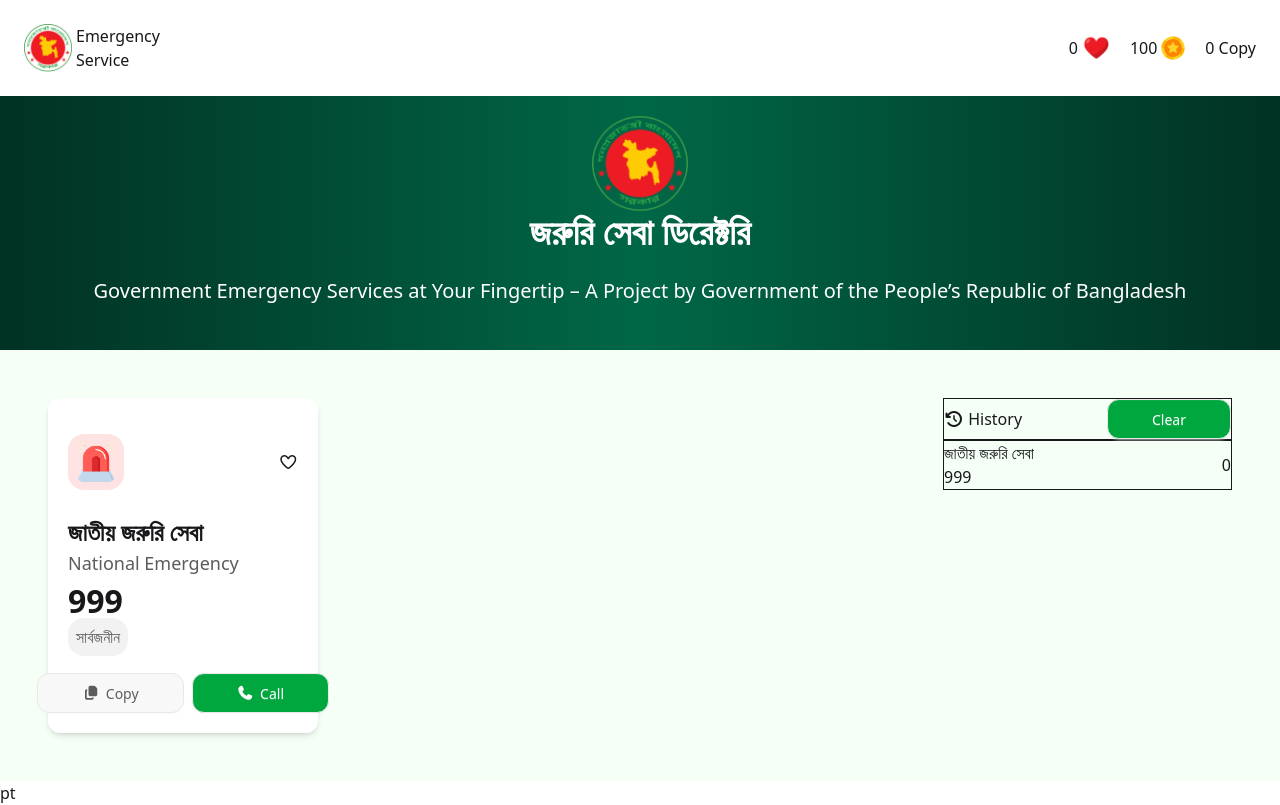
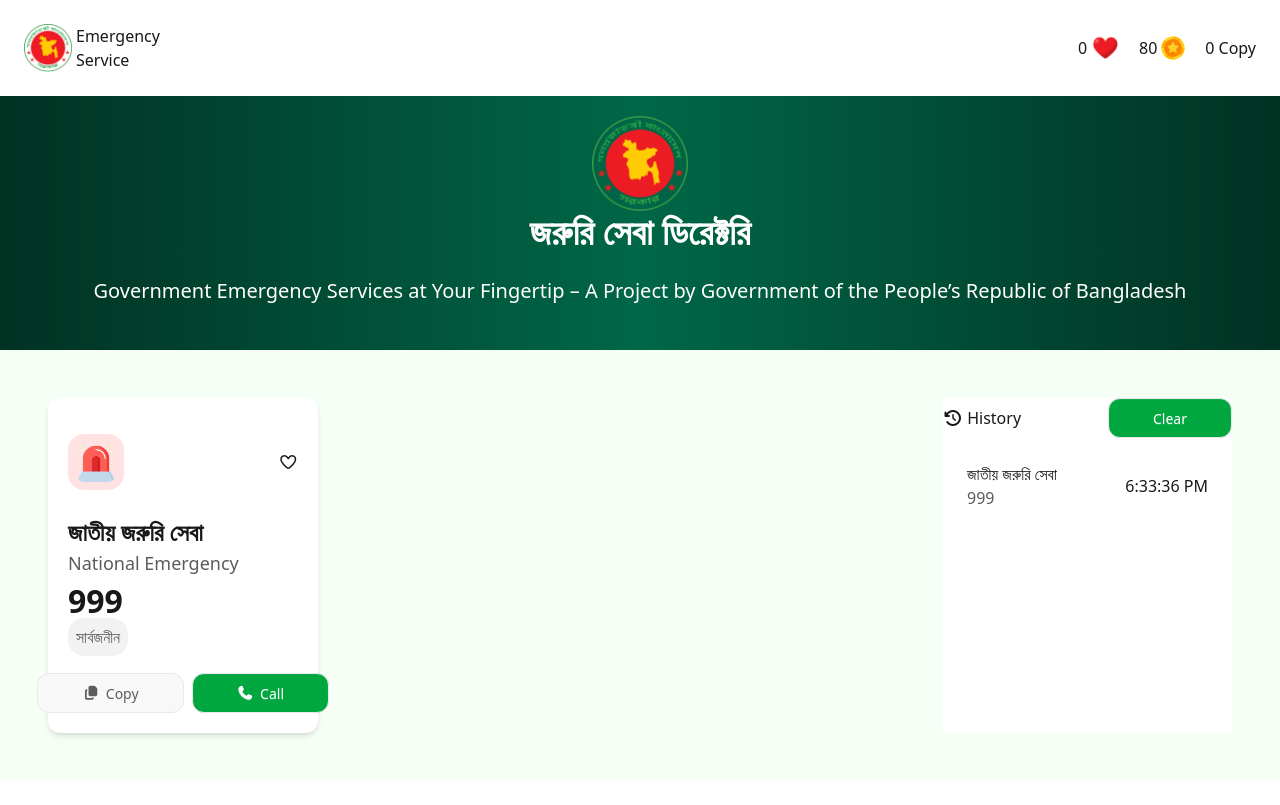
Before and after one commit to Foyzullah9988/assaignment_5, a plain HTML site: page index.html in a window 1280 px wide. Both pictures are taken after a click on the button "Call". Drawn offline with nearby package versions, Linux system fonts and the light colour scheme.

Commit message:
coin heart call button and hear button copleted

```diff
--- a/index.html
+++ b/index.html
@@ -12,7 +12,7 @@
         crossorigin="anonymous" referrerpolicy="no-referrer" />
 </head>
 
-<body>
+<body id="whole-body">
     <header>
         <nav class="flex  justify-between items-center p-6">
             <div class="flex justify-between items-center gap-1">
@@ -21,12 +21,12 @@
             </div>
             <div class="flex justify-center items-center gap-5">
                 <!-- heart -->
-                <div class="flex justify-center items-center gap-1">
+                <div class="available-heart flex justify-center items-center gap-1">
                     <span class="heart-count">0</span>
                     <img src="./assets/heart.png" alt="" class="w-7">
                 </div>
                 <!-- coin -->
-                <div class="flex justify-center items-center gap-1">
+                <div class="available-coin flex justify-center items-center gap-1">
                     <span class="coin-count">100</span>
                     <img src="./assets/coin.png" alt="" class="w-6">
                 </div>
@@ -53,15 +53,15 @@
     <main class="bg-[#f5fff6]  flex p-12 gap-7">
 
         <!-- জাতীয় জরুরি সেবা -->
-        <aside class="card  w-9/12  grid grid-cols-3 col-span-3 gap-7 ">
+        <aside id="card-container" class="  w-9/12  grid grid-cols-3 col-span-3 gap-7 ">
             <div id="emegency-card" class="bg-white shadow-md rounded-xl p-5">
                 <div class="flex justify-between items-center mt-4 ">
                     <img src="./assets/emergency.png" alt="" class="w-14 p-2 rounded-2xl bg-[#FFE3E2]" />
-                    <i class="fa-regular fa-heart"></i>
+                    <i class="fa-regular fa-heart heart-btn"></i>
                 </div>
                 <div>
                     <h2 class="card-title m-0 text-[24px] font-bold mt-6">জাতীয় জরুরি সেবা</h2>
-                    <p id="card-sub" class=" text-[18px] font-normal text-[#5C5C5C]">National Emergency</p>
+                    <p id="" class="card-sub text-[18px] font-normal text-[#5C5C5C]">National Emergency</p>
                     <span class="text-[32px] font-bold">999</span><br>
                     <span class="  font-normal text-[#5C5C5C]  p-2 bg-[#F2F2F2] rounded-2xl">সার্বজনীন</span>
                     <div class="flex gap-2 justify-center items-center  mt-6">
@@ -80,24 +80,24 @@
 
         </aside>
         <!-- right section -->
-        <section class="w-3/12">
-            <div  class="flex justify-between border items-center">
+        <section id="right-container" class="w-3/12  bg-white">
+            <div  class="flex justify-between  items-center">
                 <div>
                     <i class="fa-solid fa-clock-rotate-left"></i>
                     <span>History</span>
                 </div>
                 <button class="btn  font-normal text-white px-11 rounded-xl bg-[#00A63E]">Clear</button>
             </div>
-            <div class="flex justify-between border items-center">
+            <!-- <div class="flex justify-between p-6 items-center ">
                 <div>
                     <h2>জাতীয় জরুরি সেবা</h2>
                     <span>999</span>
                 </div>
                 <span>0</span>
-            </div>
+            </div> -->
         </section>
     </main>
-    <script src="./script.js"></script>pt
+    <script src="./script.js"></script>
 
 </body>
 
--- a/script.js
+++ b/script.js
@@ -4,9 +4,78 @@
     return element;
 }
 
-getElement('emegency-card').addEventListener('click', function(e){
+getElement('card-container').addEventListener('click', function (e) {
 
-if(e.target.className.includes('call-btn')){
-    alert('Calling' + getElement('card-sub'))
-}
+
+    if (e.target.className.includes('call-btn')) {
+        e.preventDefault
+        const callBtn = e.target;
+
+
+        // coin
+        const availableCoin = callBtn.parentNode.parentNode.parentNode.parentNode.parentNode.parentNode.parentNode.children[0].children[0].children[1].children[1].children[0];
+
+        const textCoin = availableCoin.innerText;
+        // console.log(availableCoin);
+        const numberOfCoin = Number(textCoin);
+        if (numberOfCoin < 20) {
+            alert('please rechage')
+            return;
+        }
+        const totalCoin = numberOfCoin - 20;
+        availableCoin.innerText = totalCoin
+
+
+        // call
+        const cardSub = callBtn.parentNode.parentNode.parentNode.children[0].innerText;
+        const cardNumber = callBtn.parentNode.parentNode.parentNode.children[2].innerText;
+        // console.log(callBtn);
+        const rightContainer = getElement('right-container');
+        const newCard = document.createElement('div');
+        newCard.innerHTML = `
+<div class="flex justify-between p-6 items-center bg-[#FFFFFF] rounded-md">
+                <div>
+                    <h2>${cardSub}  </h2>
+                    <span class="text-[#5C5C5C]">${cardNumber}</span>
+                </div>
+                <span>${new Date().toLocaleTimeString()}</span>
+            </div>
+`;
+        rightContainer.append(newCard)
+
+
+
+    }
+    // heart
+    if (e.target.className.includes('heart-btn')) {
+        const heartBtn = e.target;
+        const availableHeart = heartBtn.parentNode.parentNode.parentNode.parentNode.parentNode.children[0].children[0].children[1].children[0].children[0];
+        const textHeart = availableHeart.innerText;
+        const NumberOfHeart = Number(textHeart)
+
+        const totalHeart = NumberOfHeart + 1;
+        availableHeart.innerText = totalHeart
+        // console.log(totalHeart);
+
+
+
+
+
+
+
+    }
+    // heart
+    if (e.target.className.includes('heart-btn')) {
+        const heartBtn = e.target;
+        const availableHeart = heartBtn.parentNode.parentNode.parentNode.parentNode.parentNode.children[0].children[0].children[1].children[0].children[0];
+        const textHeart = availableHeart.innerText;
+        const numberOfHeart = Number(textHeart)
+
+        const totalHeart = numberOfHeart + 1;
+        availableHeart.innerText = totalHeart
+        // console.log(totalHeart);
+
+
+    }
 })
+// getElement('whole-body').addEventListener
```
